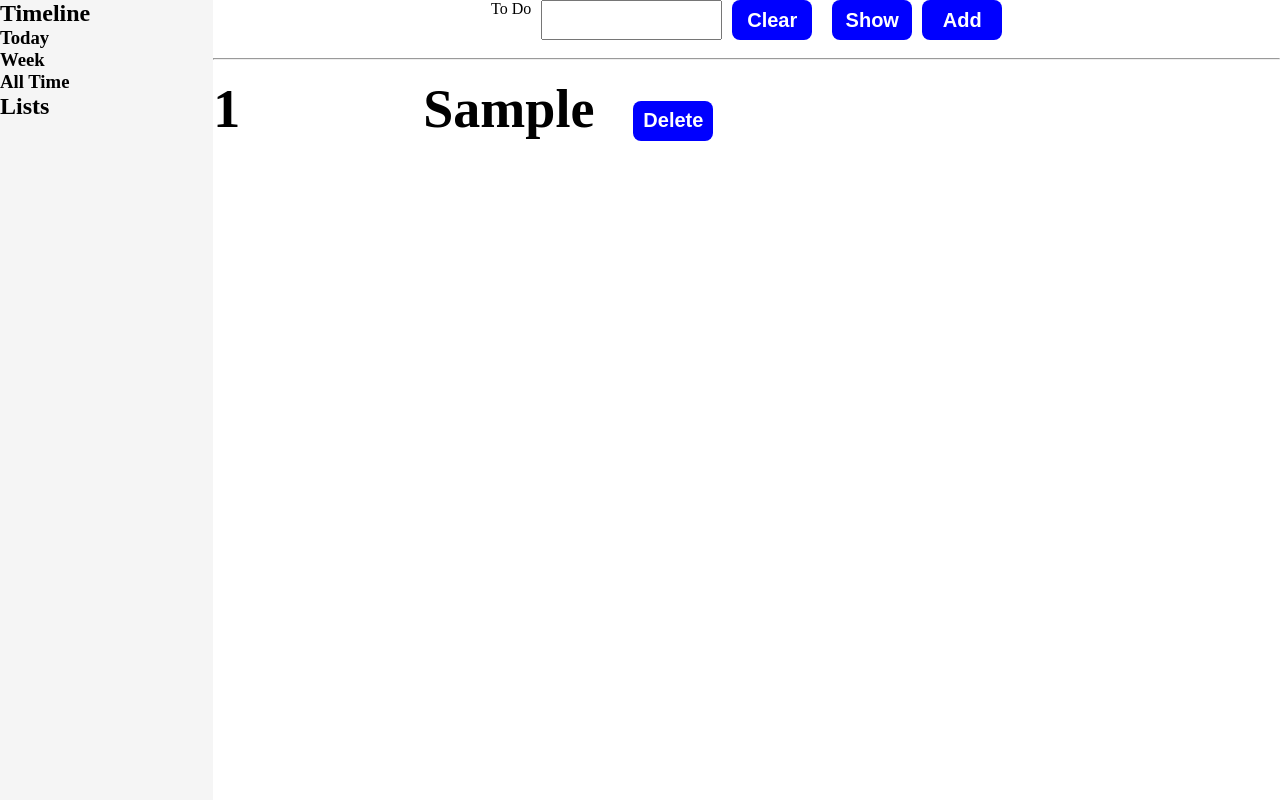
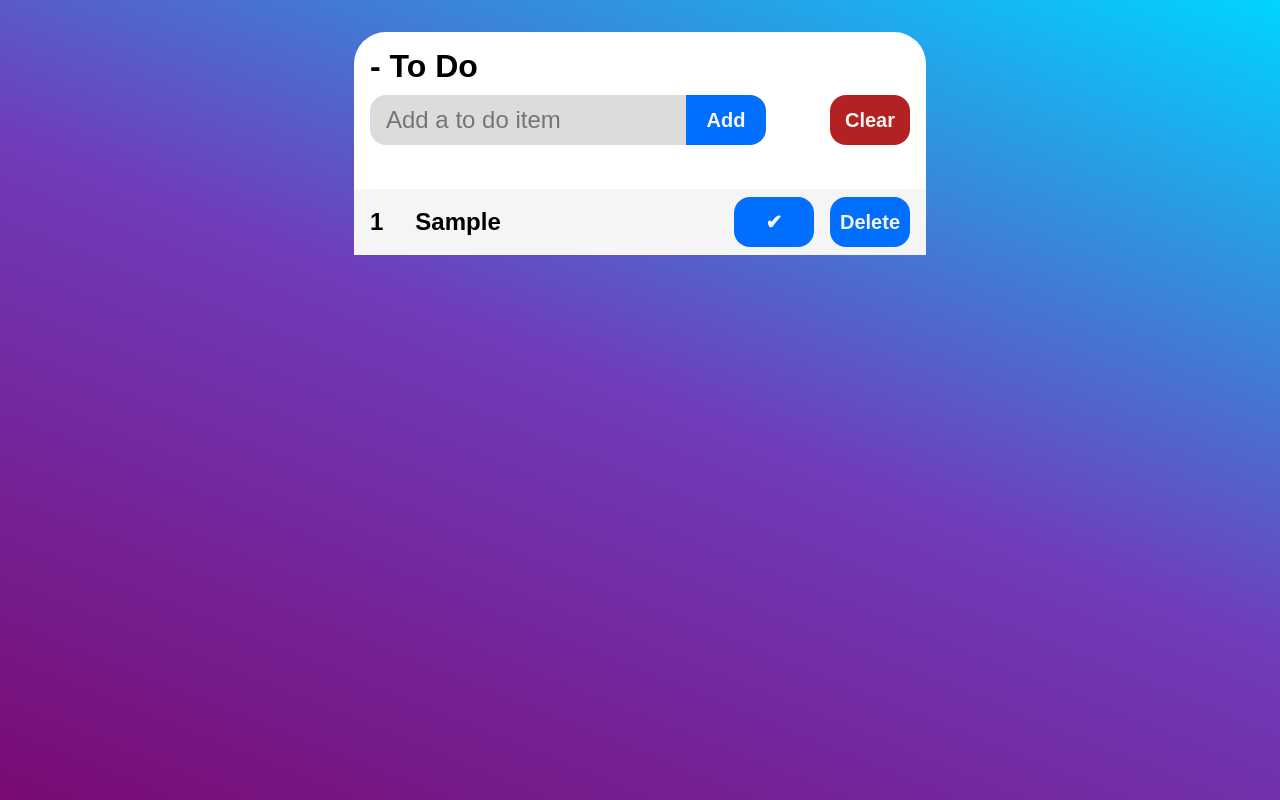
Before and after one commit to BigAndoss/ToDo_TOP, a website built with webpack: page src/template.html in a window 1280 px wide. Both pictures are taken after typing "Sample" into the empty fields and a click on the button "Add". Shown: the top 800 px of the page. Built offline with nearby package versions, Linux system fonts and the light colour scheme.

Commit message:
CRD update & layout fixes

```diff
--- a/src/index.js
+++ b/src/index.js
@@ -1,8 +1,8 @@
 // import { starter } from "./loaders.js";
-
+import { starter,addItem,show } from "./loaders.js";
 
 const input = document.getElementById("input")
-const sub = document.getElementById("sub");
+// const sub = document.getElementById("sub");
 
 const add = document.getElementById("add");
 const del = document.getElementById("del")
@@ -10,6 +10,7 @@ const del = document.getElementById("del")
 const content = document.getElementById("content")
 
 starter()
+
 del.addEventListener("click",()=>{
     localStorage.clear()
     input.value = ""
@@ -17,7 +18,7 @@ del.addEventListener("click",()=>{
     starter()
 });
 
-sub.addEventListener("click",show)
+// sub.addEventListener("click",show)
 
 add.addEventListener("click",()=>{
     addItem(input.value)
@@ -25,67 +26,16 @@ add.addEventListener("click",()=>{
     show()
 })
 
+input.addEventListener("keypress",function(event){
+    if (event.key ==="Enter") {
 
-function show (){
-
-    content.innerHTML = "";
-
-    for(let i = 1; i < localStorage.length; i++){
-        const div = document.createElement('div')
-        div.dataset.index = i;
-        div.className = "navo";
-        const index = document.createElement('p')
-        index.innerText = i
-
-        const item = document.createElement('p')
-        item.innerText = localStorage.getItem([i])
-
-        const btn = document.createElement('button')
-        btn.innerText = 'Delete'
-        btn.addEventListener('click',()=>{
-            remove(i)
-        })
-
-        div.appendChild(index)
-        div.appendChild(item)
-        div.appendChild(btn)
-        content.appendChild(div)
+        addItem(input.value);
+        input.value = ""
+        show()
     }
-}
+})
 
 
-function starter(){
-    parseInt(localStorage.getItem('%x')) > 1
-    ? show()
-    :localStorage.setItem("%x",1)
-}
-
-
-function addItem (value) {
-
-    if(value === ""){
-        alert("Enter something..")
-    }else{
-        localStorage.setItem(localStorage.getItem('%x'),value);
-
-        let x = parseInt(localStorage.getItem('%x'))+1
-        localStorage.setItem('%x',x)
-    }
-}
-
-
-
-//to be exported
-
-
-function remove(index){
-
-    for(;index < localStorage.length-1; index++){
-     localStorage.setItem(index,localStorage.getItem(index+1))
-     console.log(index)
-    }
-    localStorage.removeItem(index)
-    localStorage.setItem('%x',index)
-    show()
+function edit (){
 
 }
--- a/src/loaders.js
+++ b/src/loaders.js
@@ -1,9 +1,85 @@
+export function starter(){
+    if(parseInt(localStorage.getItem('%x')) > 1 ){
+        show()
+        pretty(2)
+    }else{
+        localStorage.setItem("%x",1)
+        pretty(0)
+    }
+}
+function remove(index){
 
+    for(;index < localStorage.length-1; index++){
+     localStorage.setItem(index,localStorage.getItem(index+1))
+    }
+    localStorage.removeItem(index)
+    localStorage.setItem('%x',index)
+    show()
+}
 
-// export const greeting = localStorage.list = JSON.stringify(myArr);
+export function addItem (value) {
 
-// export function starter(){
-//     parseInt(localStorage.getItem('%x')) > 1
-//     ? show()
-//     :localStorage.setItem("%x",1)
-// }
+    if(value === ""){
+        alert("Enter something..")
+    }else{
+        localStorage.setItem(localStorage.getItem('%x'),value);
+
+        let x = parseInt(localStorage.getItem('%x'))+1
+        localStorage.setItem('%x',x)
+    }
+}
+
+export function show (){
+
+    pretty(2)
+    content.innerHTML = "";
+
+    for(let i = 1; i < localStorage.length; i++){
+        const div = document.createElement('div')
+        div.dataset.index = i;
+        div.className = "navo";
+
+        const container = document.createElement('div')
+        container.classList.add('con')
+        const index = document.createElement('p')
+        index.innerText = i
+
+        const item = document.createElement('p')
+        item.innerText = localStorage.getItem([i])
+
+        const react = document.createElement('div')
+        react.classList.add('buttons')
+
+        const check = document.createElement('button')
+        check.innerHTML = '&#x2714;'
+        check.addEventListener('click',()=>{
+            checked(i)
+        })
+
+        const del = document.createElement('button')
+        del.innerText = 'Delete'
+        del.addEventListener('click',()=>{
+            remove(i)
+        })
+
+        container.appendChild(index)
+        container.appendChild(item)
+        div.appendChild(container)
+        react.appendChild(check)
+        react.appendChild(del)
+        div.appendChild(react)
+        content.appendChild(div)
+    }
+}
+
+export function checked(index){
+    let btn = document.querySelector(`[data-index="${index}"]`)
+    btn.classList.contains("checked")? btn.classList.remove("checked"): btn.classList.add("checked")
+}
+
+function pretty(i){
+    const x = document.querySelector('.search')
+
+    i>1 ? x.classList.remove('bottom') : x.classList.add('bottom')
+
+}
--- a/src/style.css
+++ b/src/style.css
@@ -1,51 +1,109 @@
 *{
     padding: 0;
     margin: 0;
+    font-family:Arial, Helvetica, sans-serif;
 }
 
 body{
     display: grid;
-    grid-template-columns: 1fr 5fr;
-    height: 100dvh;
-}
+    grid-template-rows: 1fr 5fr;
+    /* display: flex; */
+    justify-content: center;
+    /* align-items: center; */
+    height: 150dvh;
+    background: rgb(2,0,36);
+    background: linear-gradient(22deg, rgba(2,0,36,1) 0%, rgba(27,24,34,1) 2%, rgba(121,9,113,1) 22%, rgba(112,59,186,1) 62%, rgba(0,212,255,1) 100%);}
 
-nav{
+/* nav{
     background-color: whitesmoke;
-}
+} */
 
 .search{
     display: flex;
-    justify-content: center;
+    flex-direction: column;
+    justify-content: baseline;
+    align-items: baseline;
+    padding: 1rem;
     gap: 10px;
+    margin-top: 2rem ;
+    /* color: whitesmoke; */
+    border-radius: 2rem 2rem 0 0 ;
+    background-color: white;
+    .addBox{
+        display: flex;
+        align-items: center;
+        #add{
+                border-top-left-radius: 0;
+                border-bottom-left-radius: 0;
+        }
+        #input{
+            border-radius: 1rem  0 0 1rem;
+            border: none;
+            width: 300px;
+            height: 50px;
+            background-color: gainsboro;
+            font-size: 1.5rem;
+            padding-left: 1rem;
+
+        }
+    }
+    .top{
+        display: flex;
+        align-items: center;
+        justify-content:center;
+        #del{
+            margin-left: 4rem;
+            background-color: firebrick;
+        }
+    }
 }
 
 .items{
     display: flex;
     flex-direction: column;
-    gap: 20px;
-    /* width: 100px;
-    height: 20px; */
+    background-color: whitesmoke;
     justify-content: baseline;
-    /* align-items: center; */
-}
-.navo{
-    display: flex;
-    justify-content: baseline;
-    align-items: baseline;
-    gap: 10px;
-    p{
-        width: 200px;
-        font-size: 54px;
-        font-weight: bolder;
+
+    .navo{
+        display: flex;
+        justify-content: space-between;
+        align-items:center;
+        padding: 0.5rem 1rem;
+
+        gap: 10px;
+
+
+        .con{
+            display: flex;
+            justify-content: baseline;
+            gap: 2rem;
+            p{
+                font-size: 1.5rem;
+                font-weight: bolder;
+            }
+        }
+        .buttons{
+            display: flex;
+            gap: 1rem;
+        }
+
     }
 }
 button{
-    height: 40px;
+    height: 50px;
     width: 80px;
-    background-color: blue;
-    border-radius: 8px;
+    background-color: rgb(0, 110, 255);
+    border-radius: 1rem;
     border: none;
-    color: white;
+    color: whitesmoke;
     font-size: 20px;
     font-weight: bolder;
 }
+.checked{
+    background-color: gray;
+    text-decoration: line-through;
+}
+.bottom{
+    border-bottom-left-radius: 2rem ;
+    border-bottom-right-radius: 2rem ;
+}
--- a/src/template.html
+++ b/src/template.html
@@ -8,7 +8,7 @@
     <script src="index.js" defer type="module"></script>
 </head>
 <body>
-    <nav>
+    <!-- <nav>
         <div id="Timeline">
             <h1>Timeline</h1>
             <div id="TimelineFilter">
@@ -22,20 +22,23 @@
             <div id="ProjectList"></div>
         </div>
 
-    </nav>
+    </nav> -->
     <main>
-        <div class="search">
-            <p>To Do</p>
-            <input type="text" name="input" id="input">
-            <button id="del">Clear</button>
+        <div class="search bottom">
+            <h1>- To Do</h1>
+            <div class="top">
+                <div class="addBox">
+                    <input type="text" name="input" id="input" placeholder="Add a to do item" >
+                    <button id="add">Add</button>
+                </div>
+                <button id="del">Clear</button>
+
+            </div>
             <br>
-            <button id="sub">Show</button>
-            <button id="add">Add</button>
+            <!-- <button id="sub">Show</button> -->
 
         </div>
-        <br>
-        <hr>
-        <br>
+
         <div id="content" class="items"></div>
     </main>
 </body>
```
